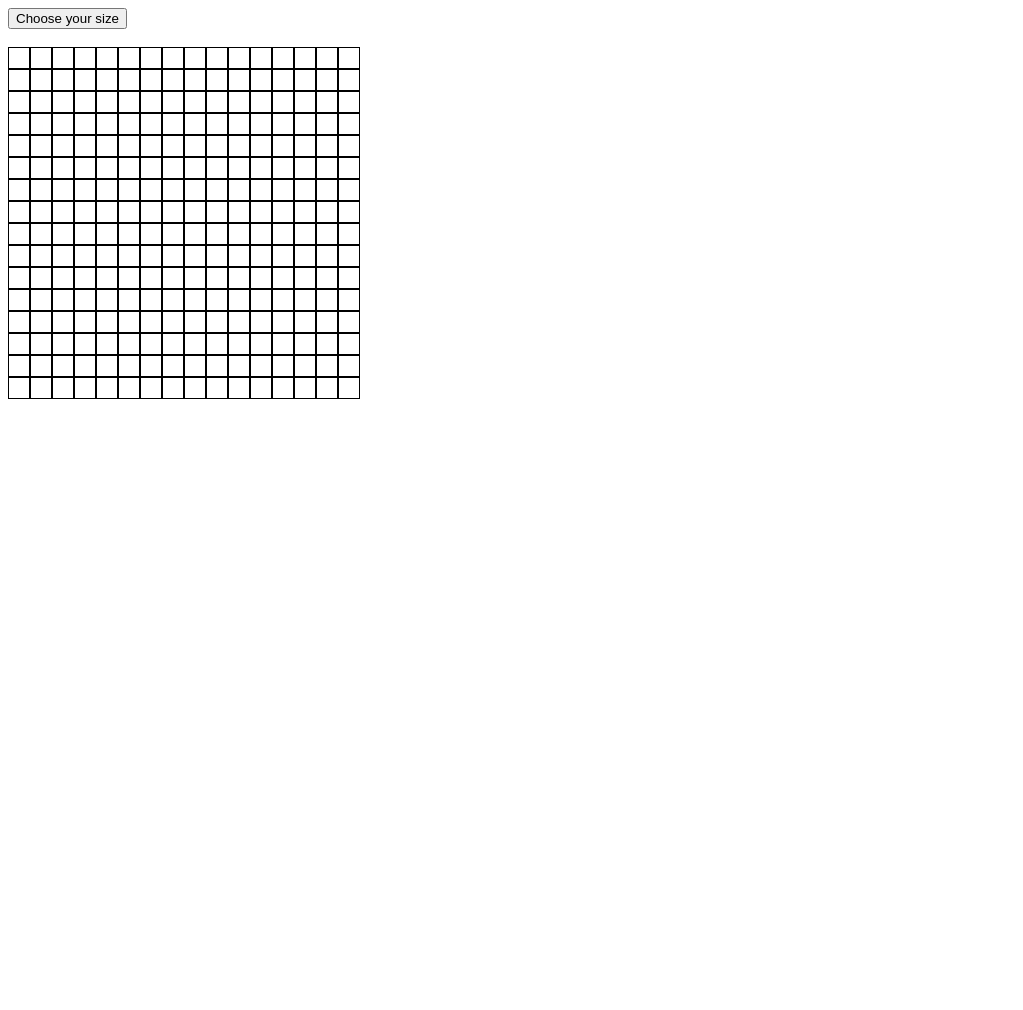
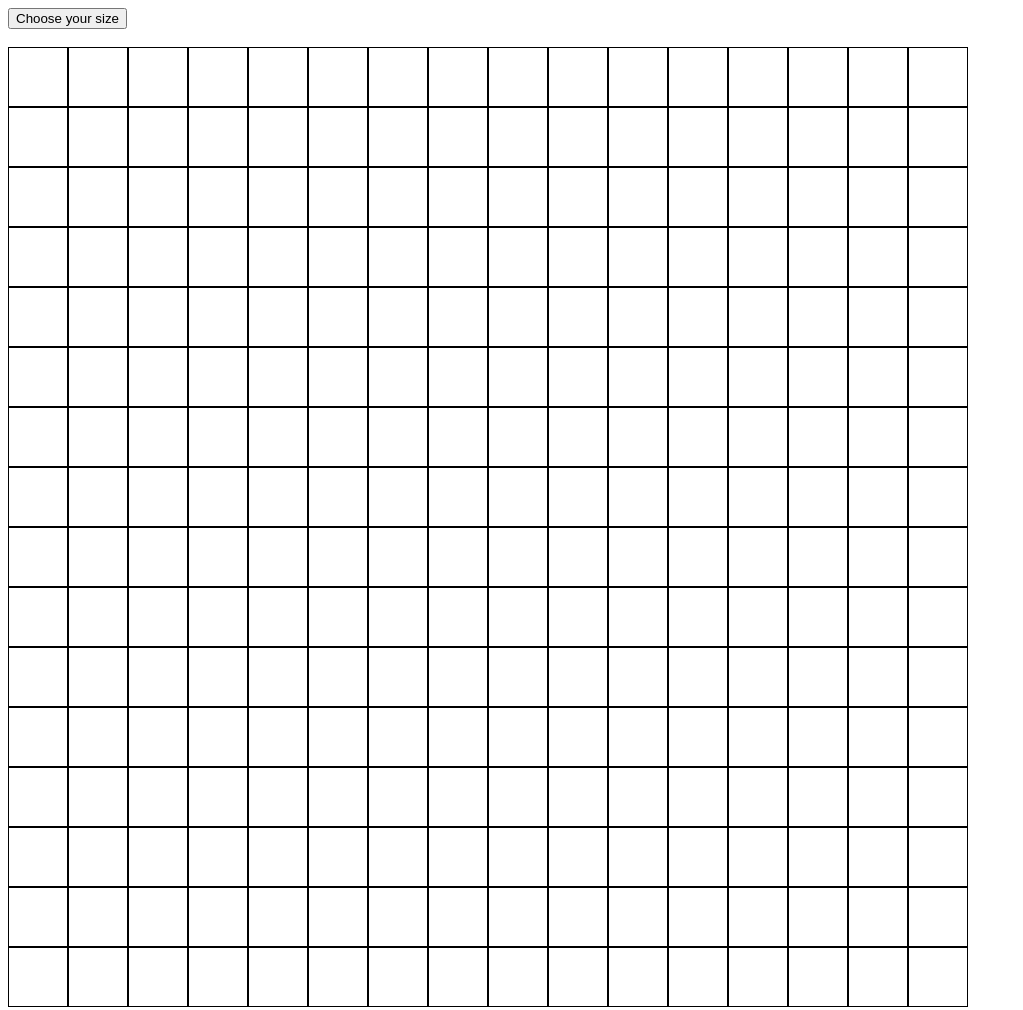
Before and after one commit to NovicePaso/Etch-a-Sketch, a plain HTML site: page index.html in a window 1280 px wide. Shown: the whole page, without its empty margins (0-1023 px from the left). Before the commit the page ends 800 px from the top, so only its background shows below. Drawn offline with Linux system fonts and the light colour scheme.

Commit message:
Add flexbox to html Ensure grid-container is always 960x960px and grid-elements fill content within grid-container regardless of gridLength.

```diff
--- a/javascript.js
+++ b/javascript.js
@@ -21,6 +21,8 @@ for(let i = 0; i < fillGrid.length; i++){
     fillGrid[i].addEventListener("mouseover", function(){fillGrid[i].classList.add("filled-element")});
 }
 
-for(let i = 0; i< fillGrid.length; i++){
+
+// on click event, adds class to colored-element
+/* for(let i = 0; i< fillGrid.length; i++){
     fillGrid[i].addEventListener("click", function(){fillGrid[i].classList.add("colored-element")});
-}
+} */
--- a/styles.css
+++ b/styles.css
@@ -1,7 +1,8 @@
 div.grid-element {
    border: 1px solid black;
-   width: 20px;
-   height: 20px;
+   display: flex;
+   align-items: stretch;
+   flex-grow: 1;
 }
 
 div.filled-element{
@@ -10,8 +11,17 @@ div.filled-element{
 
 .grid-container{
     display: flex;
+    width: 960px;
+    height: 960px;
 }
 
 div.colored-element{
     background-color: red;
 }
+
+.grid-column{
+    display: flex;
+    flex-direction: column;
+    align-items: stretch;
+    flex-grow: 1;
+}
```
